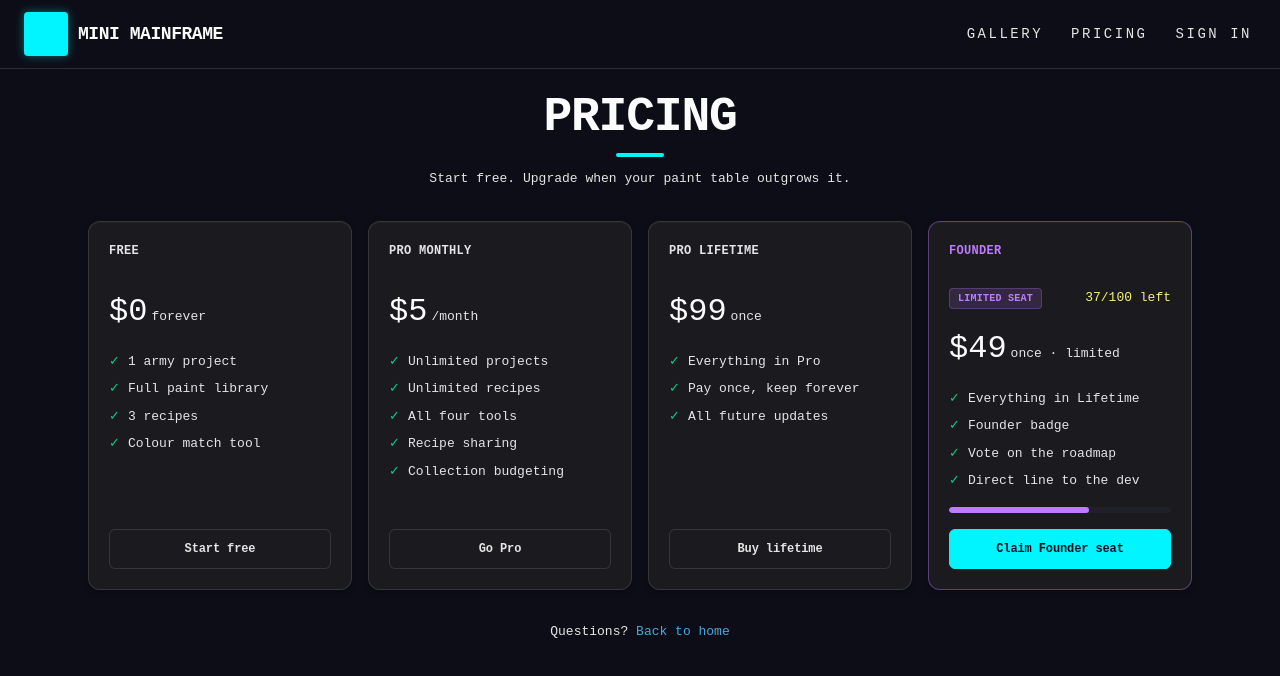
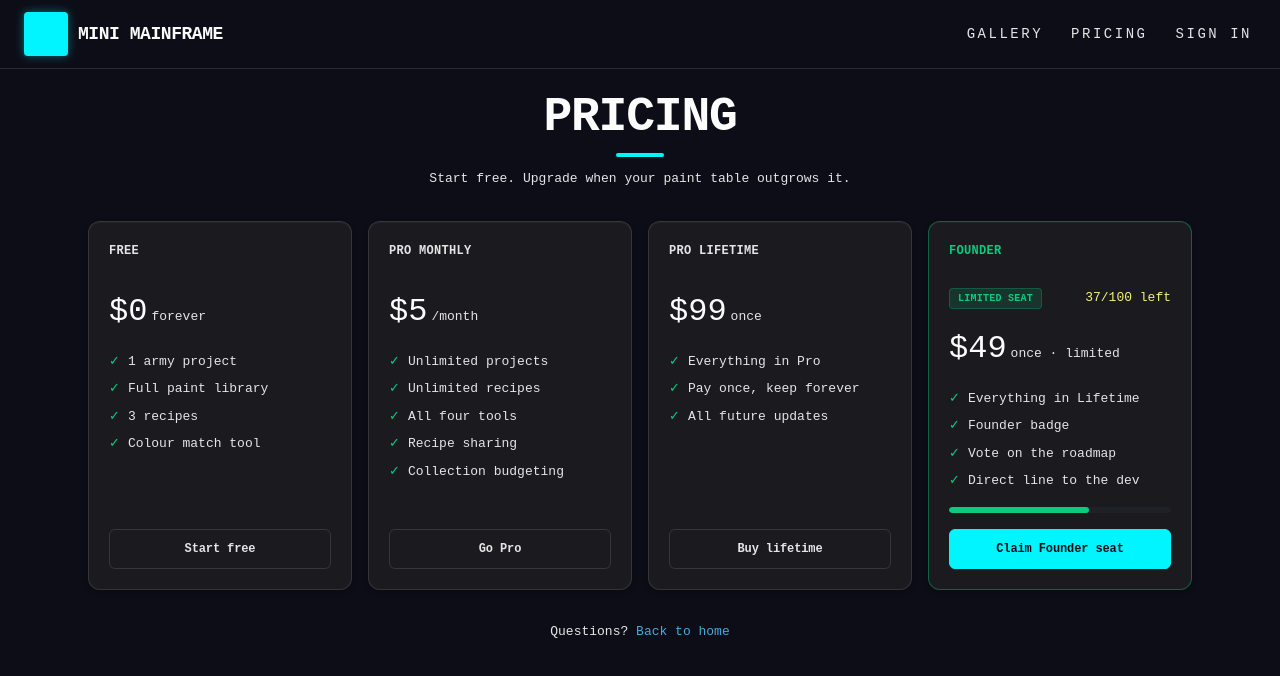
Before and after one commit to ProbablyMaybeNo/mini-manager, a Next.js app: page /pricing in a window 1280 px wide. Shown: the top 676 px of the page. Built offline with nearby package versions, Linux system fonts and the light colour scheme; no server answers.

Commit message:
fix(pricing): featured tier purple → neon green (panel accent, border, seat chip, seats bar)
Vercel thread Z2r21cCQAPQr.

```diff
--- a/src/components/public/PricingView.tsx
+++ b/src/components/public/PricingView.tsx
@@ -30,15 +30,15 @@ export function PricingView({
             <Panel
               key={t.id}
               label={t.name.toUpperCase()}
-              accent={t.featured ? "purple" : "cyan"}
+              accent={t.featured ? "green" : "cyan"}
               className={cn(
                 "flex flex-col gap-4 p-5 transition-colors duration-150 hover:border-fg/25",
-                t.featured && "border-purple/40 hover:border-purple",
+                t.featured && "border-green/40 hover:border-green",
               )}
             >
               {t.featured && (
                 <div className="flex items-center justify-between">
-                  <Chip accent="purple">Limited seat</Chip>
+                  <Chip accent="green">Limited seat</Chip>
                   <span className="font-body text-body text-yellow">
                     {t.seatsLeft}/{t.seatsTotal} left
                   </span>
@@ -59,7 +59,7 @@ export function PricingView({
               {t.featured && t.seatsLeft != null && t.seatsTotal != null && (
                 <div className="h-1.5 w-full overflow-hidden rounded-full bg-surface-2">
                   <div
-                    className="h-full rounded-full bg-purple transition-[width] duration-300"
+                    className="h-full rounded-full bg-green transition-[width] duration-300"
                     style={{ width: `${100 - (t.seatsLeft / t.seatsTotal) * 100}%` }}
                   />
                 </div>
```
